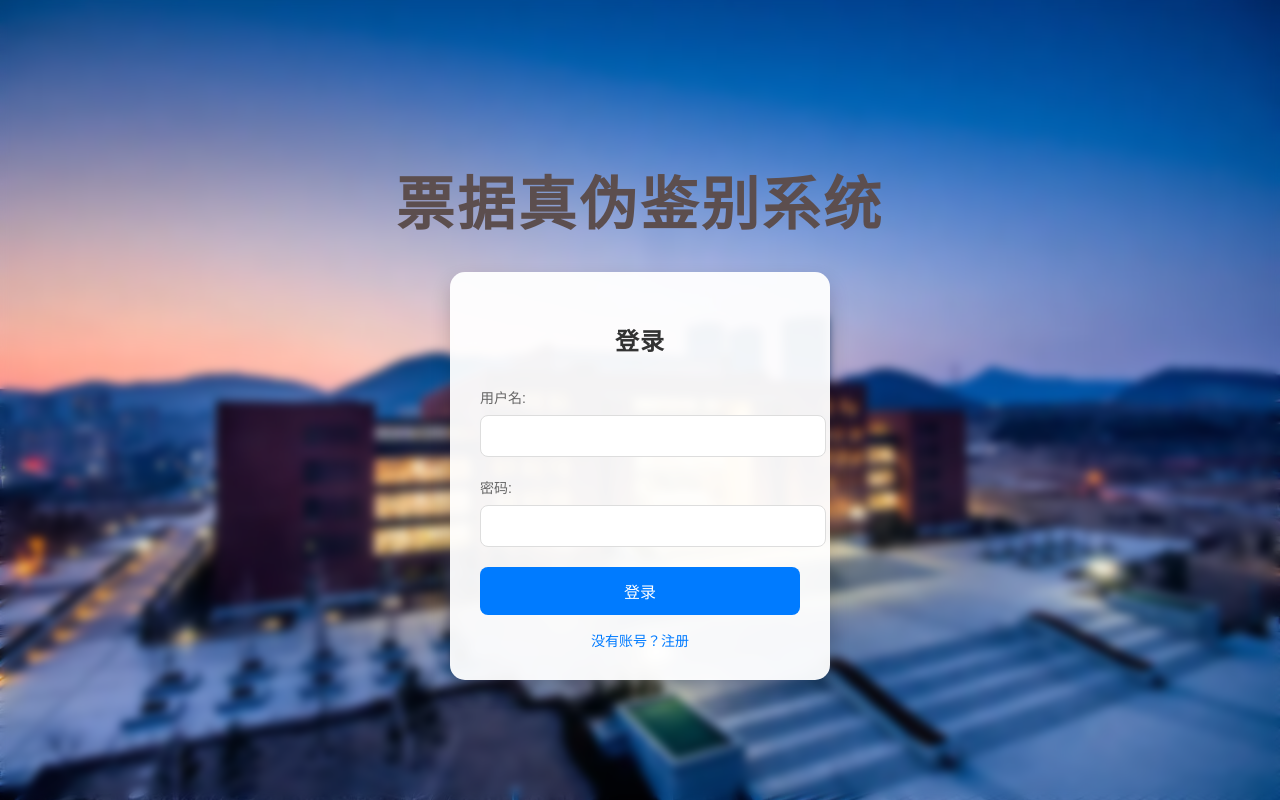
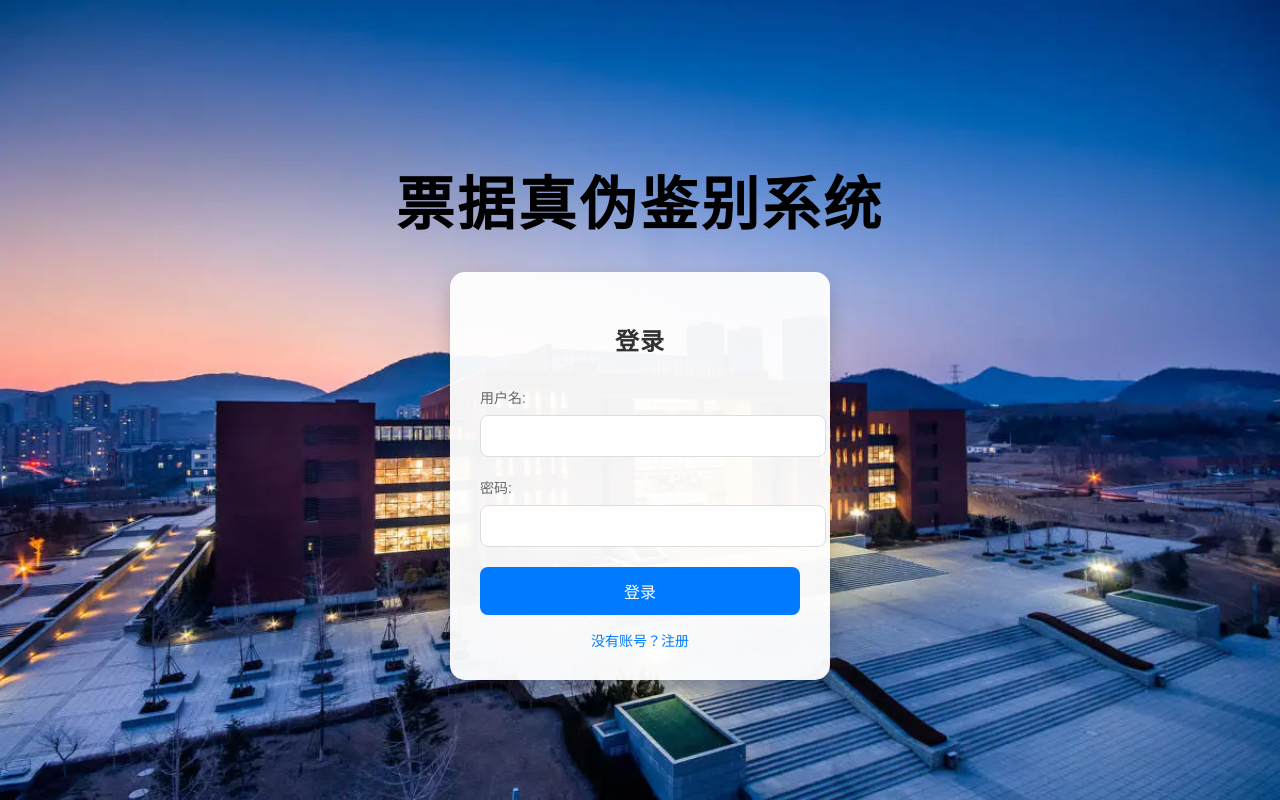
Before and after one commit to lili6888/xinan, a plain HTML site: page index.html in a window 1280 px wide. Drawn offline with Linux system fonts and the light colour scheme.

Commit message:
Add files via upload

```diff
--- a/index.html
+++ b/index.html
@@ -17,17 +17,17 @@ body {
     align-items: center;
     height: 100vh;
     margin: 0;
-    backdrop-filter: blur(5px); /* 添加模糊效果 */
+
 }
 
 /* 网页名称样式 */
 .page-title {
-    font-family:cursive; /* 花体字 */
-    font-size: 58px; /* 较大字号 */
+    font-family:cursive;
+    font-size: 58px;
     text-align: center;
-    margin-bottom: 30px; /* 下移登录框的距离 */
+    margin-bottom: 30px;
     letter-spacing: 3px;
-    color: #5c4e4e;
+    color: black;
 }
 
 /* 登录容器样式 */
```
